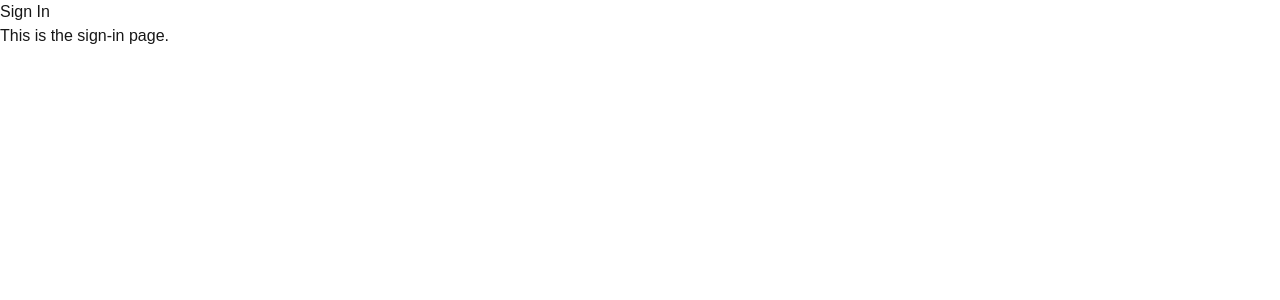
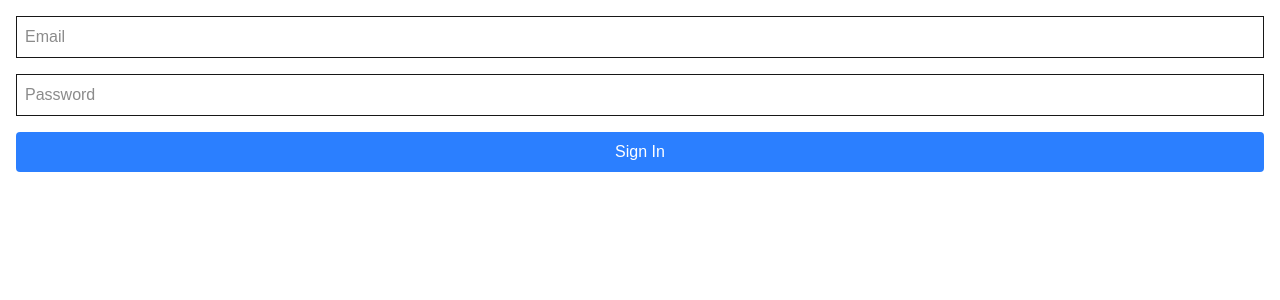
Before and after one commit to jp72764/CSCI4300, a Next.js app in the folder solar_site/: page /signin in a window 1280 px wide. Shown: the top 300 px of the page. Built offline with nearby package versions, Linux system fonts and the light colour scheme.

Commit message:
styled signin page

```diff
--- a/solar_site/src/app/signin/page.jsx
+++ /dev/null
@@ -1,8 +0,0 @@
-export default function SignInPage() {
-    return (
-      <div>
-        <h1>Sign In</h1>
-        <p>This is the sign-in page.</p>
-      </div>
-    );
-  }
--- /dev/null
+++ b/solar_site/src/app/signin/page.tsx
@@ -0,0 +1,36 @@
+'use client';
+import { useState } from "react";
+
+export default function SigninPage() {
+  const [email, setEmail] = useState("");
+  const [password, setPassword] = useState("");
+
+  const handleSubmit = (e: React.FormEvent) => {
+    e.preventDefault();
+    console.log("User logged in:", { email, password });
+  };
+
+  return (
+    <form onSubmit={handleSubmit} className="flex flex-col gap-4 p-4">
+      <input
+        type="email"
+        placeholder="Email"
+        value={email}
+        onChange={(e) => setEmail(e.target.value)}
+        className="border p-2"
+        required
+      />
+      <input
+        type="password"
+        placeholder="Password"
+        value={password}
+        onChange={(e) => setPassword(e.target.value)}
+        className="border p-2"
+        required
+      />
+      <button type="submit" className="bg-blue-500 text-white p-2 rounded">
+        Sign In
+      </button>
+    </form>
+  );
+}
```
